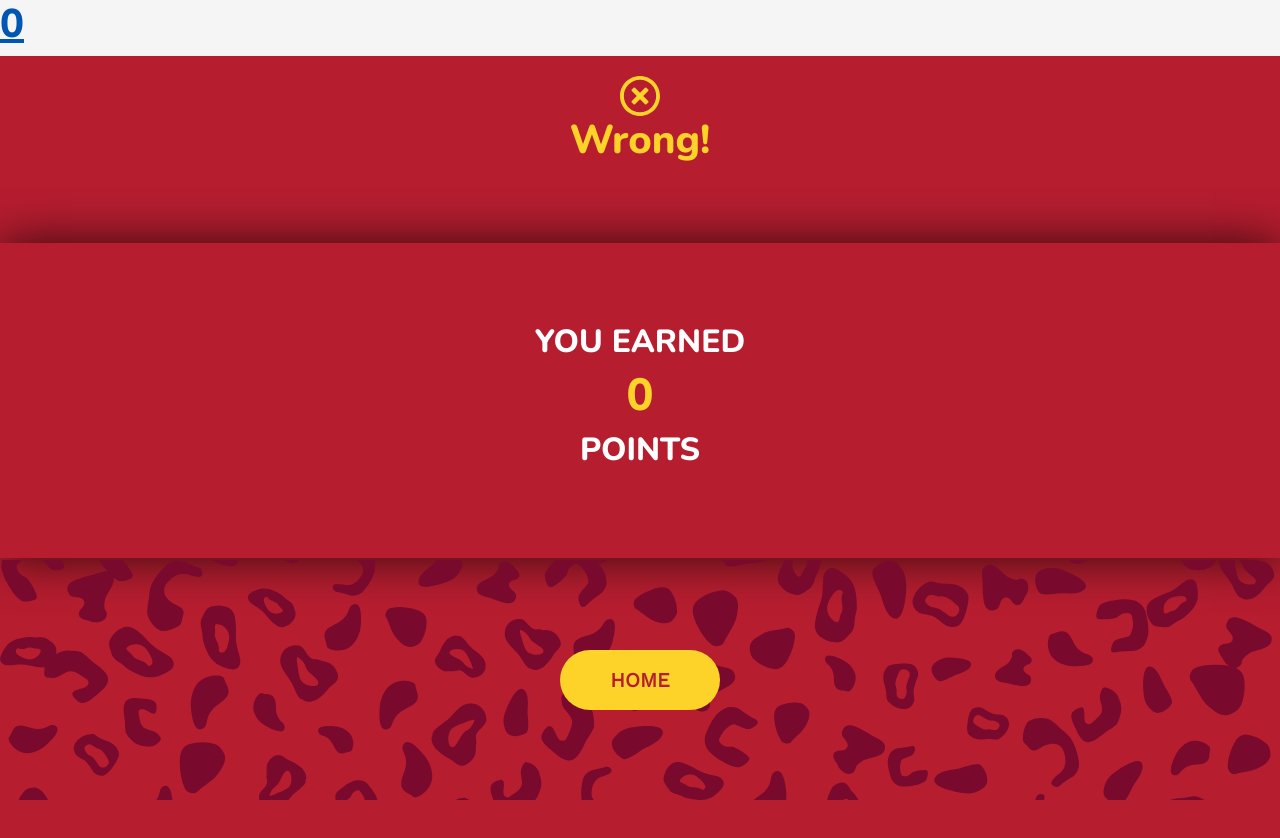
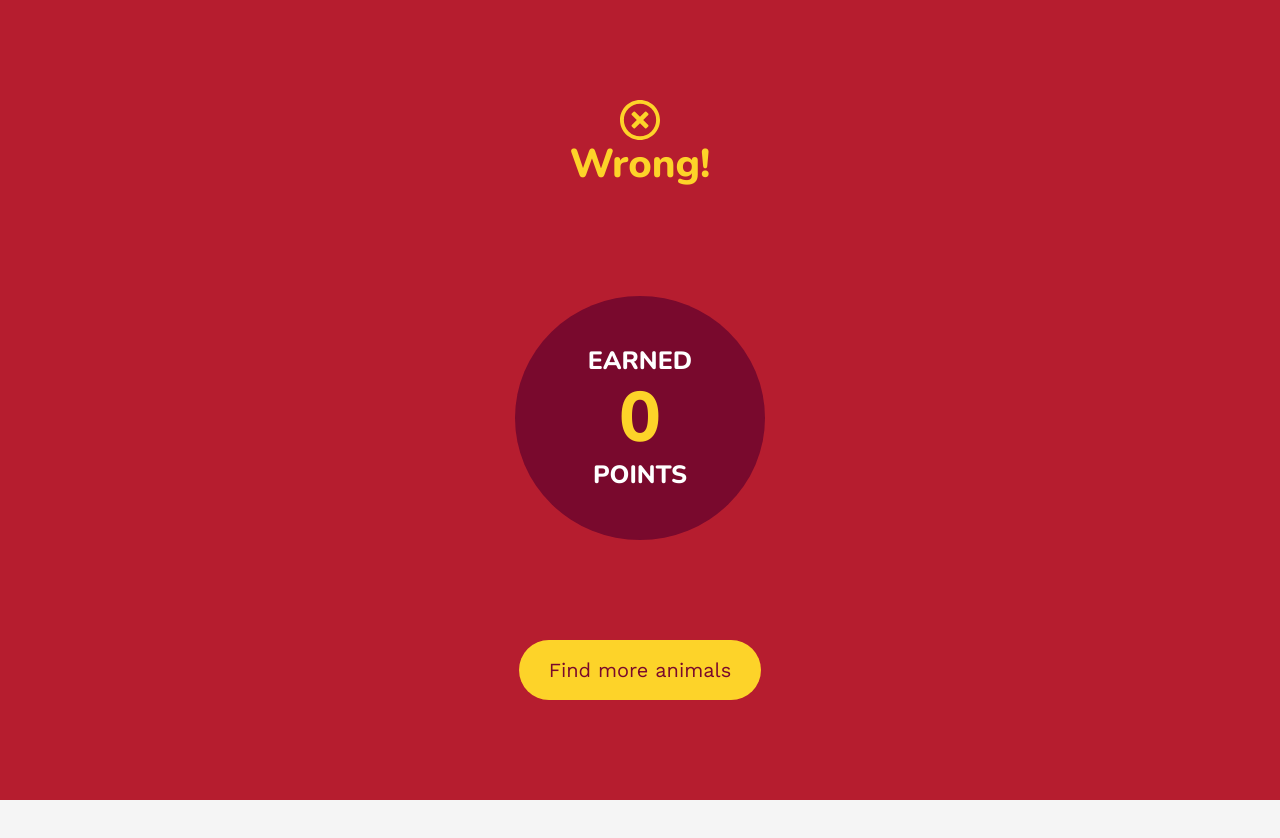
Before and after one commit to mmarti1223/Project3, a React (Create React App) app in the folder client/: page /incorrect in a window 1280 px wide. Shown: the top 838 px of the page. After the commit the page ends 800 px from the top, so only its background shows below. Built offline with nearby package versions, Linux system fonts and the light colour scheme.

Commit message:
updated correct and incorrect ui and added redeem component

```diff
--- a/client/src/App.js
+++ b/client/src/App.js
@@ -14,6 +14,7 @@ import AnimalPage from "./components/AnimalPage";
 import TriviaPage from "./components/TriviaPage";
 import Correct from "./components/Correct";
 import Incorrect from "./components/Incorrect";
+import Redeem from "./components/Redeem";
 
 const App = () => {
   const [globalState, dispatch] = React.useReducer(reducer, initialState);
@@ -21,13 +22,14 @@ const App = () => {
   return (
     <GlobalContext.Provider value={{ globalState, dispatch }}>
       <Router>
-        <Navbar />
+        {/* <Navbar /> */}
 
         <Route exact path="/" component={Landing} />
         <Route path="/home" component={Home} />
         <Route path="/signup" component={SignUp} />
         <Route path="/login" component={Login} />
         <Route path="/animal-page/:id" component={AnimalPage} />
+        <Route path="/redeem" component={Redeem} />
         <Route path="/trivia-page" component={TriviaPage} />
         <Route path="/correct" component={Correct} />
         <Route path="/incorrect" component={Incorrect} />
--- a/client/src/assets/css/correct.css
+++ b/client/src/assets/css/correct.css
@@ -3,55 +3,49 @@
   width: 100vw;
   background-color: #078b74;
   text-align: center;
+  min-width: 230px;
+  color: #fff;
+  display: flex;
+  flex-direction: column;
+  justify-content: space-evenly;
+  z-index: 2;
 }
 
-.correct .content {
-  min-width: 230px;
-  color: #fff;
-}
-
-.correct .content .top {
-  width: 80%;
-  margin: 0 auto;
-  padding-top: 20px;
-}
-
-.correct .content .top img {
+.correct .header img {
   width: 40px;
 }
 
-.correct .content .top p {
-  font-size: 22px;
+.correct .center {
+  border-radius: 50%;
+  width: 250px;
+  padding: 50px;
+  margin: 0 auto;
+  background-color: #06746b;
 }
 
-.correct .content .center {
-  width: 100%;
-  -webkit-box-shadow: 0px 0px 47px 0px rgba(0, 0, 0, 0.75);
-  -moz-box-shadow: 0px 0px 47px 0px rgba(0, 0, 0, 0.75);
-  box-shadow: 0px 0px 47px 0px rgba(0, 0, 0, 0.75);
-  padding: 80px;
+.correct .center h2 {
+  margin: 0;
+  font-size: 25px;
+  display: flex;
+  flex-direction: column;
 }
 
-.correct .content .center h2.font-yellow {
-  font-size: 45px;
+.correct .center .fs-70 {
+  font-size: 70px;
 }
 
-.correct .content .bottom {
-  height: 30vh;
-  width: 100%;
-  background-image: url(../images/animal-spots-green.svg);
-  background-position: center;
-  background-repeat: no-repeat;
-  background-size: cover;
-  position: absolute;
-  bottom: 0;
-  display: flex;
-  justify-content: center;
-  align-items: center;
+.correct .bttn {
+  max-width: 300px;
+  margin: 0 auto;
 }
 
-.correct .content .bottom .bttn {
-  color: #b61d2f;
-  font-weight: bold;
-  padding: 15px 50px;
+.pattern-bg {
+  position: absolute;
+  height: 50vh;
+  width: 100vw;
+  bottom: 0;
+  left: 0;
+  /* background-image: url("../images/animal-spots-green.svg");
+  background-size: 50rem; */
+  z-index: 1;
 }
--- a/client/src/assets/css/incorrect.css
+++ b/client/src/assets/css/incorrect.css
@@ -3,55 +3,50 @@
   width: 100vw;
   background-color: #b61d2f;
   text-align: center;
+  min-width: 230px;
+  color: #fff;
+  display: flex;
+  flex-direction: column;
+  justify-content: space-evenly;
+  z-index: 2;
 }
 
-.incorrect .content {
-  min-width: 230px;
-  color: #fff;
-}
-
-.incorrect .content .top {
-  width: 80%;
-  margin: 0 auto;
-  padding-top: 20px;
-}
-
-.incorrect .content .top img {
+.incorrect .header img {
   width: 40px;
 }
 
-.incorrect .content .top p {
-  font-size: 22px;
+.incorrect .center {
+  border-radius: 50%;
+  width: 250px;
+  padding: 50px;
+  margin: 0 auto;
+  background-color: #79092d;
 }
 
-.incorrect .content .center {
-  width: 100%;
-  -webkit-box-shadow: 0px 0px 47px 0px rgba(0, 0, 0, 0.75);
-  -moz-box-shadow: 0px 0px 47px 0px rgba(0, 0, 0, 0.75);
-  box-shadow: 0px 0px 47px 0px rgba(0, 0, 0, 0.75);
-  padding: 80px;
+.incorrect .center h2 {
+  margin: 0;
+  font-size: 25px;
+  display: flex;
+  flex-direction: column;
 }
 
-.incorrect .content .center h2.font-yellow {
-  font-size: 45px;
+.incorrect .center .fs-70 {
+  font-size: 70px;
 }
 
-.incorrect .content .bottom {
-  height: 30vh;
-  width: 100%;
-  background-image: url(../images/animal-spots-red.svg);
-  background-position: center;
-  background-repeat: no-repeat;
-  background-size: cover;
-  position: absolute;
-  bottom: 0;
-  display: flex;
-  justify-content: center;
-  align-items: center;
+.incorrect .bttn {
+  max-width: 300px;
+  margin: 0 auto;
+  color: #79092d;
 }
 
-.incorrect .content .bottom .bttn {
-  color: #b61d2f;
-  font-weight: bold;
-  padding: 15px 50px;
+.pattern-bg {
+  position: absolute;
+  height: 50vh;
+  width: 100vw;
+  bottom: 0;
+  left: 0;
+  /* background-image: url("../images/animal-spots-green.svg");
+  background-size: 50rem; */
+  z-index: 1;
 }
--- /dev/null
+++ b/client/src/assets/css/redeem.css
@@ -0,0 +1,3 @@
+.redeem {
+  background-color: blue;
+}
--- a/client/src/components/Correct.js
+++ b/client/src/components/Correct.js
@@ -1,33 +1,30 @@
 import React, { Component } from "react";
 import "../assets/css/correct.css";
+// import animalPrint from "../assets/images/animal-spots-green.svg";
 import correctIcon from "../assets/images/correct-icon.svg";
 import { Link } from "react-router-dom";
 
 export default class Correct extends Component {
   render() {
     return (
-      <div className="correct">
-        <div className="content">
-          <div className="top">
+      <div>
+        <div className="correct">
+          <div className="header">
             <img src={correctIcon} alt="" />
             <h1 className="font-yellow">Correct!</h1>
-            {/* <p>
-              Gorillas live in large groups that can have as many as 21 memebrs.
-            </p> */}
           </div>
 
-          <div className="center nunito-font center-div">
-            <h2>YOU EARNED</h2>
-            <h2 className="font-yellow">20</h2>
-            <h2>POINTS</h2>
+          <div className="center nunito-font">
+            <h2>
+              EARNED <span className="fs-70 font-yellow">20</span> POINTS
+            </h2>
           </div>
 
-          <div className="bottom">
-            <Link className="bttn yellow-bg" to="/home">
-              HOME
-            </Link>
-          </div>
+          <Link className="bttn yellow-bg" to="/home">
+            Find more animals
+          </Link>
         </div>
+        {/* <img className="pattern-bg" src={animalPrint} alt="animal-pattern" /> */}
       </div>
     );
   }
--- a/client/src/components/Incorrect.js
+++ b/client/src/components/Incorrect.js
@@ -6,28 +6,24 @@ import { Link } from "react-router-dom";
 export default class Incorrect extends Component {
   render() {
     return (
-      <div className="incorrect">
-        <div className="content">
-          <div className="top">
+      <div>
+        <div className="incorrect">
+          <div className="header">
             <img src={wrongIcon} alt="" />
             <h1 className="font-yellow">Wrong!</h1>
-            {/* <p>
-              Gorillas live in large groups that can have as many as 21 memebrs.
-            </p> */}
           </div>
 
-          <div className="center nunito-font center-div">
-            <h2>YOU EARNED</h2>
-            <h2 className="font-yellow">0</h2>
-            <h2>POINTS</h2>
+          <div className="center nunito-font">
+            <h2>
+              EARNED <span className="fs-70 font-yellow">0</span> POINTS
+            </h2>
           </div>
 
-          <div className="bottom">
-            <Link className="bttn yellow-bg" to="/home">
-              HOME
-            </Link>
-          </div>
+          <Link className="bttn yellow-bg" to="/home">
+            Find more animals
+          </Link>
         </div>
+        {/* <img className="pattern-bg" src={animalPrint} alt="animal-pattern" /> */}
       </div>
     );
   }
--- /dev/null
+++ b/client/src/components/Redeem.js
@@ -0,0 +1,8 @@
+import React from "react";
+import "../assets/css/redeem.css";
+
+const Redeem = () => {
+  return <div className="redeem">redeem</div>;
+};
+
+export default Redeem;
```
Also changed, not shown: client/src/assets/css/main.css (line endings or trailing spaces), client/src/assets/images/soda.jpg (added).
